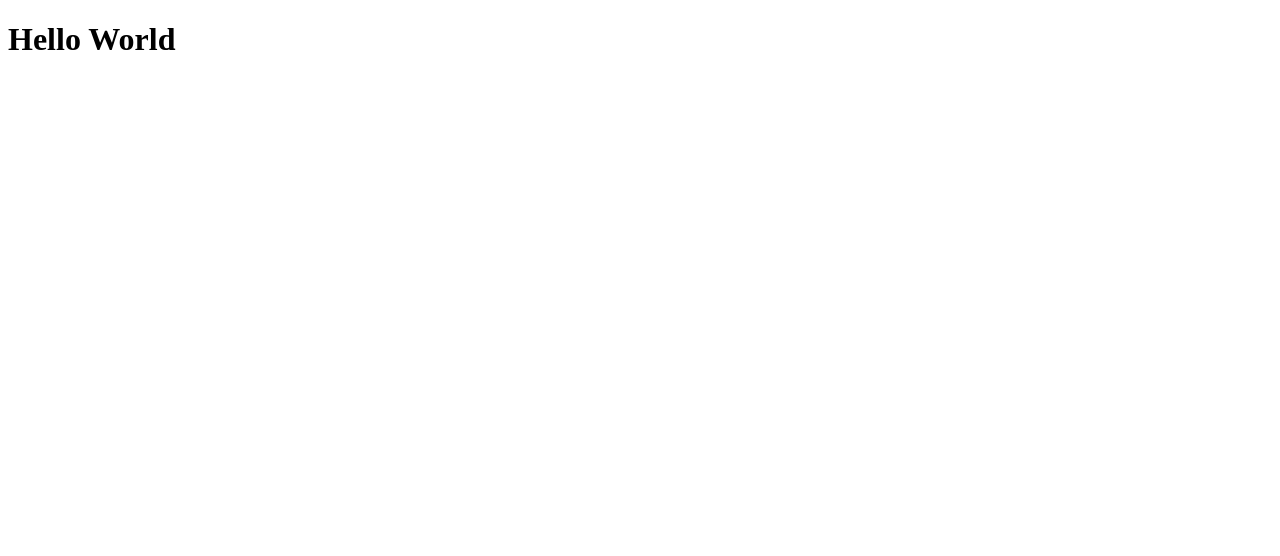
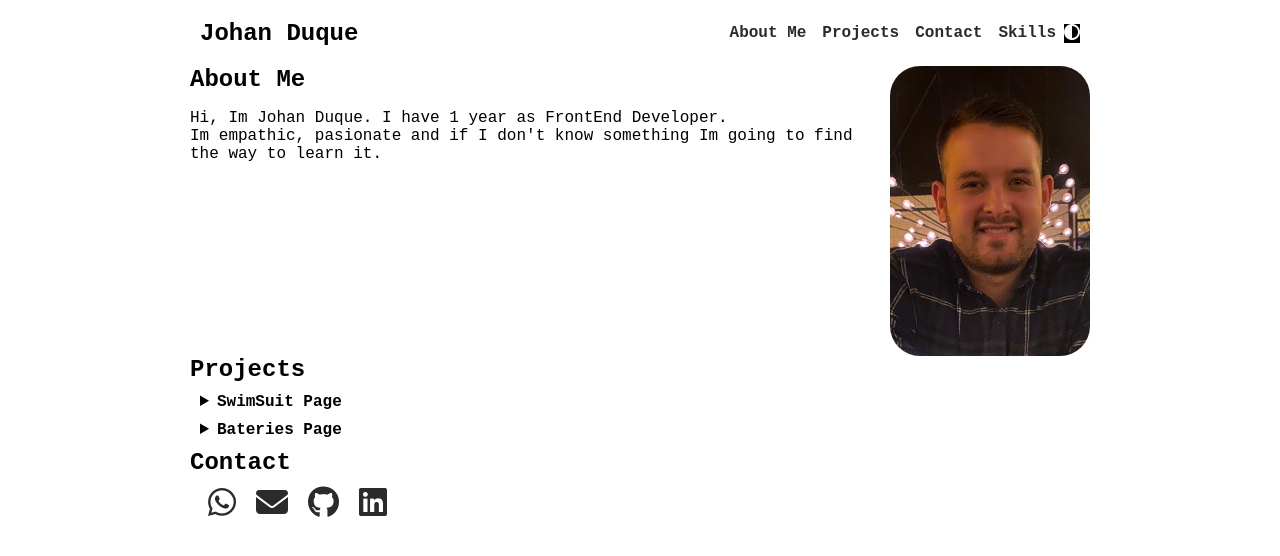
Before and after one commit to johanduque15/CV_johan, a plain HTML site: page index.html in a window 1280 px wide. Drawn offline with Linux system fonts and the light colour scheme.

Commit message:
update basic CV pages.

```diff
--- a/index.html
+++ b/index.html
@@ -4,9 +4,86 @@
     <meta charset="UTF-8">
     <meta http-equiv="X-UA-Compatible" content="IE=edge">
     <meta name="viewport" content="width=device-width, initial-scale=1.0">
+    <link rel="stylesheet" href="style.css">
+    <script src="script.js"></script>
+    <script src="https://kit.fontawesome.com/5f2f720d08.js" crossorigin="anonymous"></script>
     <title>CV Johan Duque</title>
+
 </head>
 <body>
-    <h1>Hello World</h1>
+    <main>
+        <header>
+            <nav>
+                <h2>Johan Duque</h2>
+                <ul class="navigation-items">
+                    <li class="navigation-item">
+                        <a href="#aboutMe">About Me</a>
+                    </li>
+                    <li class="navigation-item">
+                        <a href="#projects">Projects</a>
+                    </li>
+                    <li class="navigation-item">
+                        <a href="#contact">Contact</a>
+                    </li class="navigation-item">
+                    <li class="navigation-item">
+                        <a href="#skills">Skills</a>
+                    </li>
+                    <li onclick="darkMode()" class="dark-mode">
+                        <a class="dark-buttom"><i class="fa-solid fa-circle-half-stroke"></i></a>
+                    </li>
+                </ul>
+            </nav>
+            <section id="aboutMe">
+                <div class="about-me-container">
+                    <div class="about-me-text-container">
+                        <h2> About Me</h2>
+                      <p>  Hi, Im Johan Duque. I have 1 year as FrontEnd Developer.<br>
+                        Im empathic, pasionate and if I don't know something
+                        Im going to find the way to learn it.</p>
+
+                    </div>
+                     <img src="images/pcture.JPG" alt="profile picture Johan Duque" class="portrait">
+                </div>
+
+            </section>
+
+            <section id="projects">
+                    <h2> Projects</h2>
+                    <details class="project">
+                       <summary>
+                            <strong>SwimSuit Page </strong>
+                        </summary>
+                        <p>
+                            Here I was develop the web page of Kabu Swinsuits a Venezuelan
+                            company who sell across the entire country.<br>
+
+                            it was created the catalog, online order and chatbox.<br>
+
+                        </p>
+                    </details>
+
+                    <details class="project">
+                        <summary>
+                            <strong>Bateries Page </strong>
+                        </summary>
+                    <p>
+                        Here I created the web page and the online order.<br>
+                    </p>
+                        </details>
+                </section>
+
+            <section id="contact">
+                    <h2> Contact</h2>
+                <div id="contact-container">
+                    <a href="https://wa.me/+34615208582" target="_blank" rel="noopenner noreferrer" class="contact-item"> <i class="fa-brands fa-whatsapp fa-2x"></i></a>
+                    <a href="https://mail.google.com/mail/?view=cm&fs=1&to=johan.duque15@gmail.com" target="_blank" rel="noopener noreferrer" class="contact-item"> <i class="fa-solid fa-envelope fa-2x"></i></a>
+                    <a href="https://github.com/johanduque15" target="_blank" rel="noopenner noreferrer" class="contact-item"> <i class="fa-brands fa-github fa-2x"></i></a>
+                    <a href="https://www.linkedin.com/in/johan-duque-742338158/" target="_blank" rel="noopener noreferrer" class="contact-item"> <i class="fab fa-linkedin icon fa-2x"> </i> </a>
+
+                </div>
+            </section>
+        </header>
+    </main>
+
 </body>
 </html>
--- a/script.js
+++ b/script.js
@@ -0,0 +1,4 @@
+const darkMode =() =>{
+    var element = document.body;
+    element.classList.toggle("dark-mode");
+}
--- a/style.css
+++ b/style.css
@@ -0,0 +1,84 @@
+*{
+    font-size: 16px;
+    font-family: 'Courier New', Courier, monospace;
+
+}
+h2{
+    font-size: 24px;
+    margin: 0;
+}
+summary{
+    font-size: 16px;
+    font-weight: 400;
+}
+body{
+    padding-left: 10px;
+    margin: 0;
+    padding: 0 10px;
+    max-width: 900px;
+    margin: 0 auto;
+    display: flex;
+    flex-direction: column;
+    background-color: white;
+    color: black;
+}
+nav{
+    display: flex;
+    align-items: center;
+    padding: 16px 10px;
+    }
+a{
+    color: rgb(44, 42, 42);
+    font-weight: 600;
+    text-decoration: none;
+
+}
+.dark-buttom{
+    color: rgb(252, 250, 250);
+}
+
+.navigation-items{
+    display: flex;
+    list-style-type: none;
+    align-items: center;
+    margin: 0;
+    margin-left: auto;
+}
+.navigation-item{
+    margin: 8px;
+}
+.about-me-container{
+    display: flex;
+}
+.portrait{
+    width: 200px;
+    border-radius: 30px;
+    flex-shrink: 0;
+}
+.project{
+    margin: 10px;
+}
+.contact-item{
+    margin: 10px;
+}
+#contact-container{
+    display: flex;
+    margin: 0 8px;
+
+}
+.dark-mode{
+    background-color: rgb(0, 0, 0);
+    color: white;
+
+}
+@media screen and (max-width: 700px){
+    .body{
+        background-color: aqua;
+    }
+}
+@media screen and (max-width: 700px){
+    .portrait{
+        display: none;
+    }
+
+}
```
Also changed, not shown: images/pcture.JPG (added).
